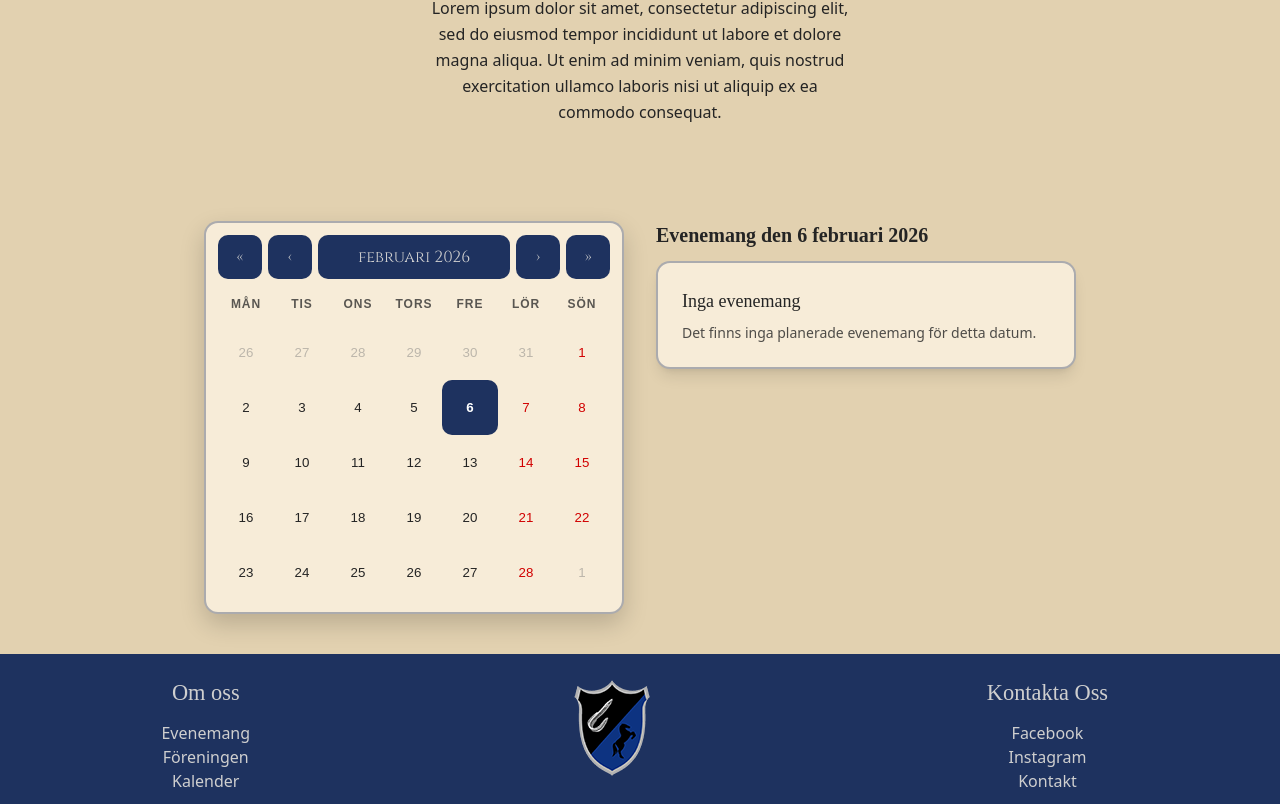
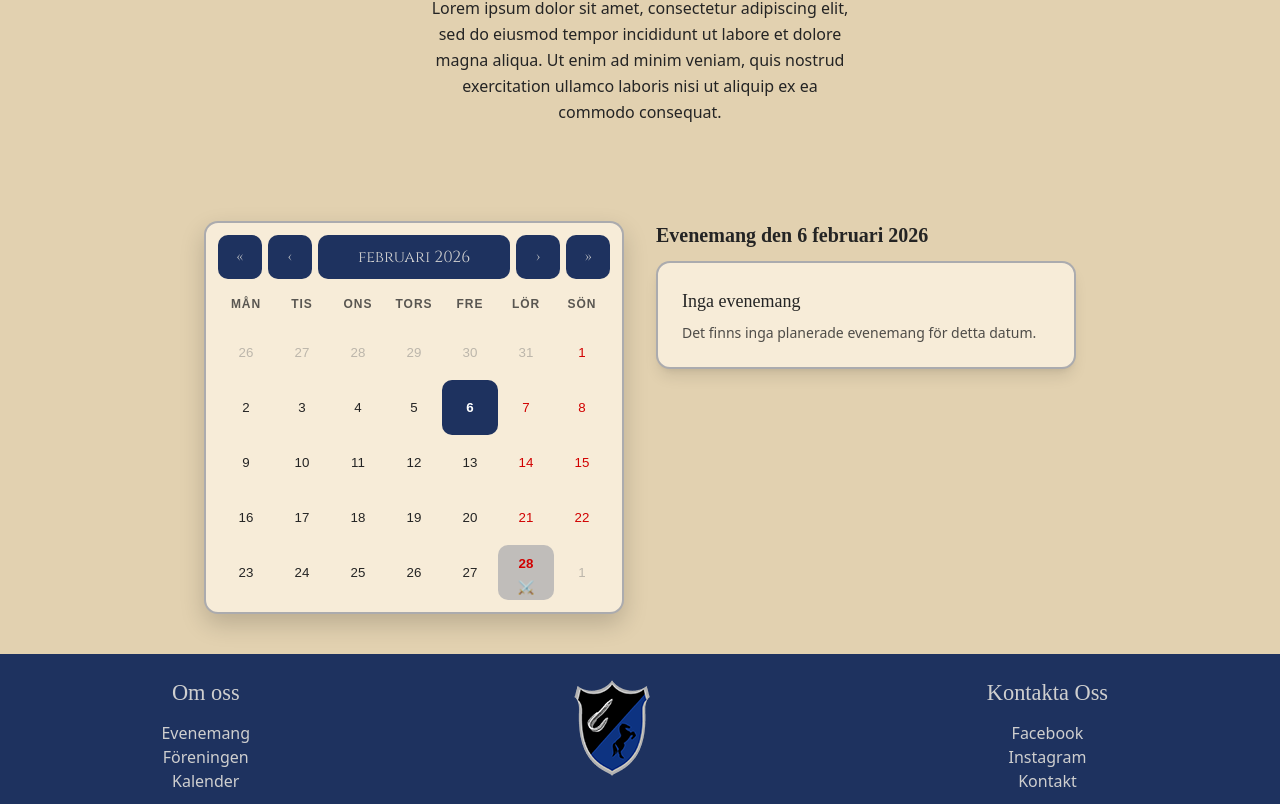
Before and after one commit to ImperialFiddlesticks/riddarna-af-bardhe, a React (Vite) app: page /kalender in a window 1280 px wide. Shown: the part 771-1575 px from the top of the page. Built offline with nearby package versions, Linux system fonts and the light colour scheme; a web font is replaced by a local one.

Commit message:
Added real events and made it so events can span multiple days

```diff
--- /dev/null
+++ b/src/data/events.ts
@@ -0,0 +1,51 @@
+export type ISODateString = `${number}-${number}-${number}`;
+
+export type EventItem = {
+  id: string;
+  title: string;
+  start: ISODateString;
+  end?: ISODateString;
+  location?: string;
+  description?: string;
+};
+
+export const EVENTS: readonly EventItem[] = [
+  {
+    id: "1",
+    title: "Knight Training",
+    start: "2026-03-12",
+    location: "Courtyard",
+    description:
+      "Öppen träning med svärd, sköld och rustning. Alla nivåer välkomna.",
+  },
+  {
+    id: "2",
+    title: "Spring Tournament",
+    start: "2026-04-02",
+    location: "Great Hall",
+    description: "Intern turnering med publik. Rustning krävs.",
+  },
+  {
+    id: "3",
+    title: "Tornerspel på Ängsö Medeltidsdagar",
+    start: "2026-05-29",
+    end: "2026-05-31",
+    location: "Ängsö Slott",
+    description: "Intern turnering med publik. Rustning krävs.",
+  },
+  {
+    id: "4",
+    title: "Tornerspel på Salsta Slott",
+    start: "2026-06-26",
+    end: "2026-06-28",
+    location: "Salsta Slott",
+    description: "Intern turnering med publik. Rustning krävs.",
+  },
+  {
+    id: "5",
+    title: "Årsmöte",
+    start: "2026-02-28",
+    location: "Apalle Gård",
+    description: "Intern turnering med publik. Rustning krävs.",
+  },
+];
--- a/src/routes/kalender/index.tsx
+++ b/src/routes/kalender/index.tsx
@@ -10,59 +10,42 @@ import {
   CardDescription,
   CardContent,
 } from "@/components/ui/card";
+import { EVENTS, type ISODateString, type EventItem } from "@/data/events";
 
 export const Route = createFileRoute("/kalender/")({
   component: RouteComponent,
 });
 
-type ISODateString = `${number}-${number}-${number}`;
-
-type EventItem = {
-  id: string;
-  title: string;
-  date: ISODateString;
-  location?: string;
-  description?: string;
-};
-
-const EVENTS = [
-  {
-    id: "1",
-    title: "Knight Training",
-    date: "2026-03-12",
-    location: "Courtyard",
-    description:
-      "Öppen träning med svärd, sköld och rustning. Alla nivåer välkomna.",
-  },
-  {
-    id: "2",
-    title: "Spring Tournament",
-    date: "2026-04-02",
-    location: "Great Hall",
-    description: "Intern turnering med publik. Rustning krävs.",
-  },
-] as const satisfies readonly EventItem[];
-
-function toKey(date: Date): ISODateString {
+function toISO(date: Date): ISODateString {
   const y = date.getFullYear();
   const m = String(date.getMonth() + 1).padStart(2, "0");
   const d = String(date.getDate()).padStart(2, "0");
   return `${y}-${m}-${d}` as ISODateString;
 }
+function parseISO(s: ISODateString): Date {
+  const [y, m, d] = s.split("-").map(Number);
+  return new Date(y, m - 1, d);
+}
 
 function RouteComponent() {
-  const [selectedDate, setSelectedDate] = useState(new Date());
+  const [selectedDate, setSelectedDate] = useState<Date>(new Date());
 
   const eventsByDay = useMemo(() => {
-    const map = new Map();
+    const map = new Map<ISODateString, EventItem[]>();
+
     for (const e of EVENTS) {
-      const k = e.date;
-      map.set(k, [...(map.get(k) ?? []), e]);
+      const start = parseISO(e.start);
+      const end = parseISO(e.end ?? e.start);
+
+      for (let dt = new Date(start); dt <= end; dt.setDate(dt.getDate() + 1)) {
+        const key = toISO(dt);
+        map.set(key, [...(map.get(key) ?? []), e]);
+      }
     }
     return map;
   }, []);
 
-  const selectedKey = toKey(selectedDate);
+  const selectedKey = toISO(selectedDate);
   const selectedEvents = eventsByDay.get(selectedKey) ?? [];
 
   return (
@@ -95,11 +78,11 @@ function RouteComponent() {
               }}
               tileClassName={({ date, view }) => {
                 if (view !== "month") return null;
-                return eventsByDay.has(toKey(date)) ? "has-event" : null;
+                return eventsByDay.has(toISO(date)) ? "has-event" : null;
               }}
               tileContent={({ date, view }) => {
                 if (view !== "month") return null;
-                return eventsByDay.has(toKey(date)) ? (
+                return eventsByDay.has(toISO(date)) ? (
                   <div aria-label="Event day">⚔️</div>
                 ) : null;
               }}
```
